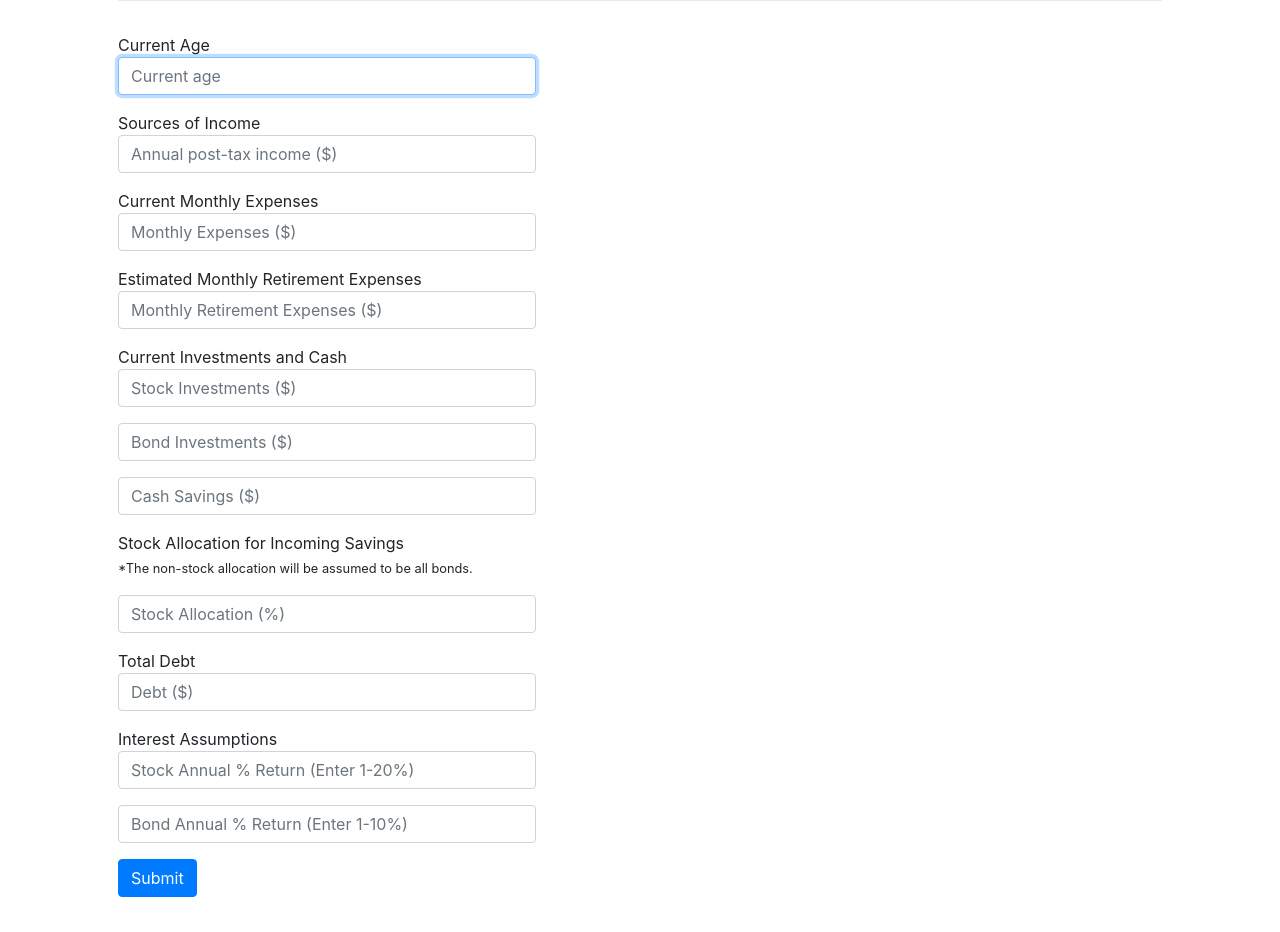
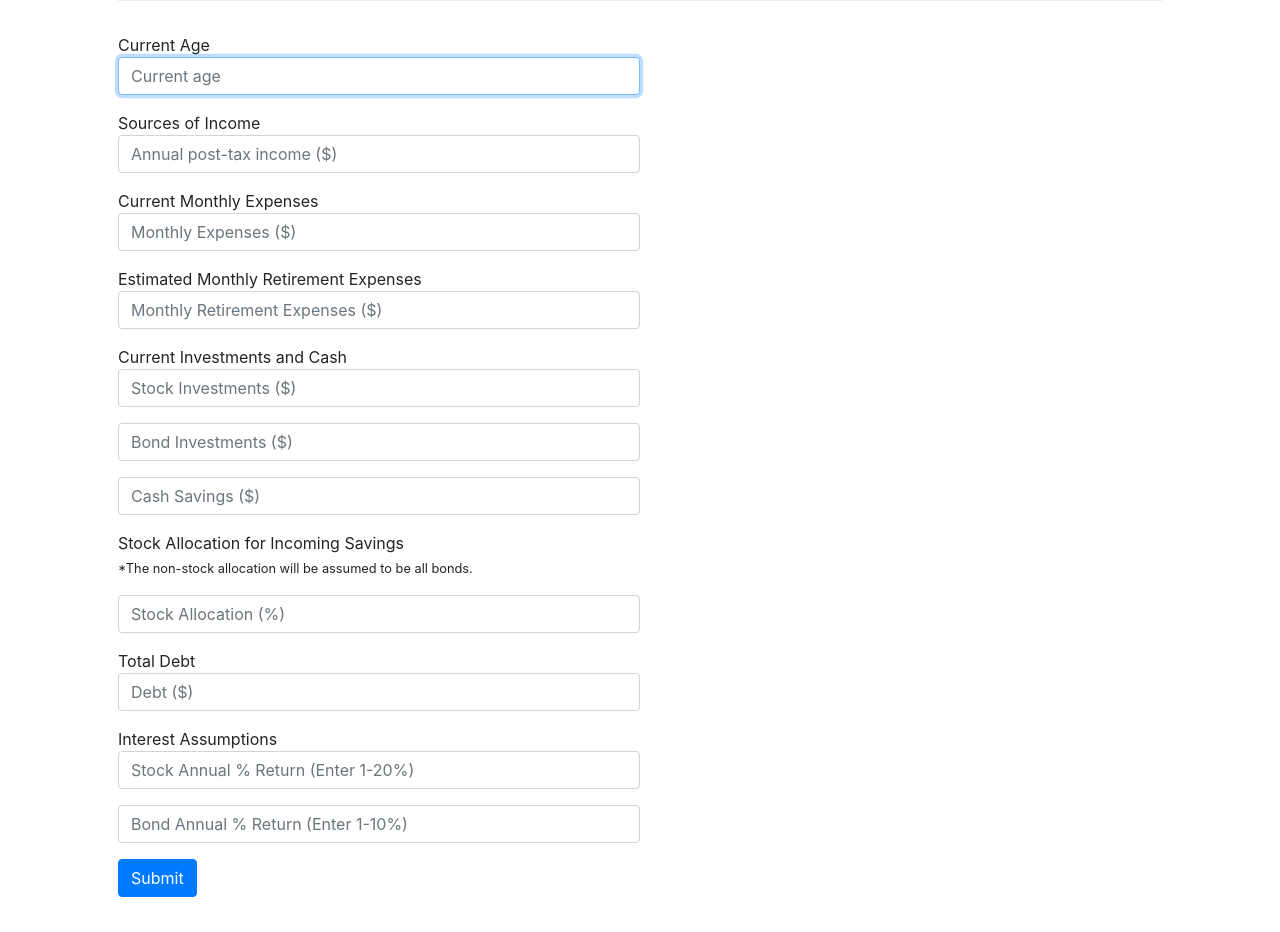
Before and after one commit to crimpyjug/fire-web-app, a Flask app: page / in a window 1280 px wide. Shown: the part 429-1361 px from the top of the page. Run offline with Flask 2, Linux system fonts and the light colour scheme; some libraries are stand-ins or nearby versions.

Commit message:
Update styles.css

```diff
--- a/static/styles.css
+++ b/static/styles.css
@@ -21,7 +21,7 @@ main .form-control
     display: inline-block;
 
     /* Override Bootstrap's 100% width for form controls */
-    width: 40%;
+    width: 50%;
 }
 
 main
@@ -78,3 +78,7 @@ img{
     margin-top: 20px;
     margin-bottom: 20px;
 }
+
+h5 {
+    text-transform: uppercase;
+}
```
